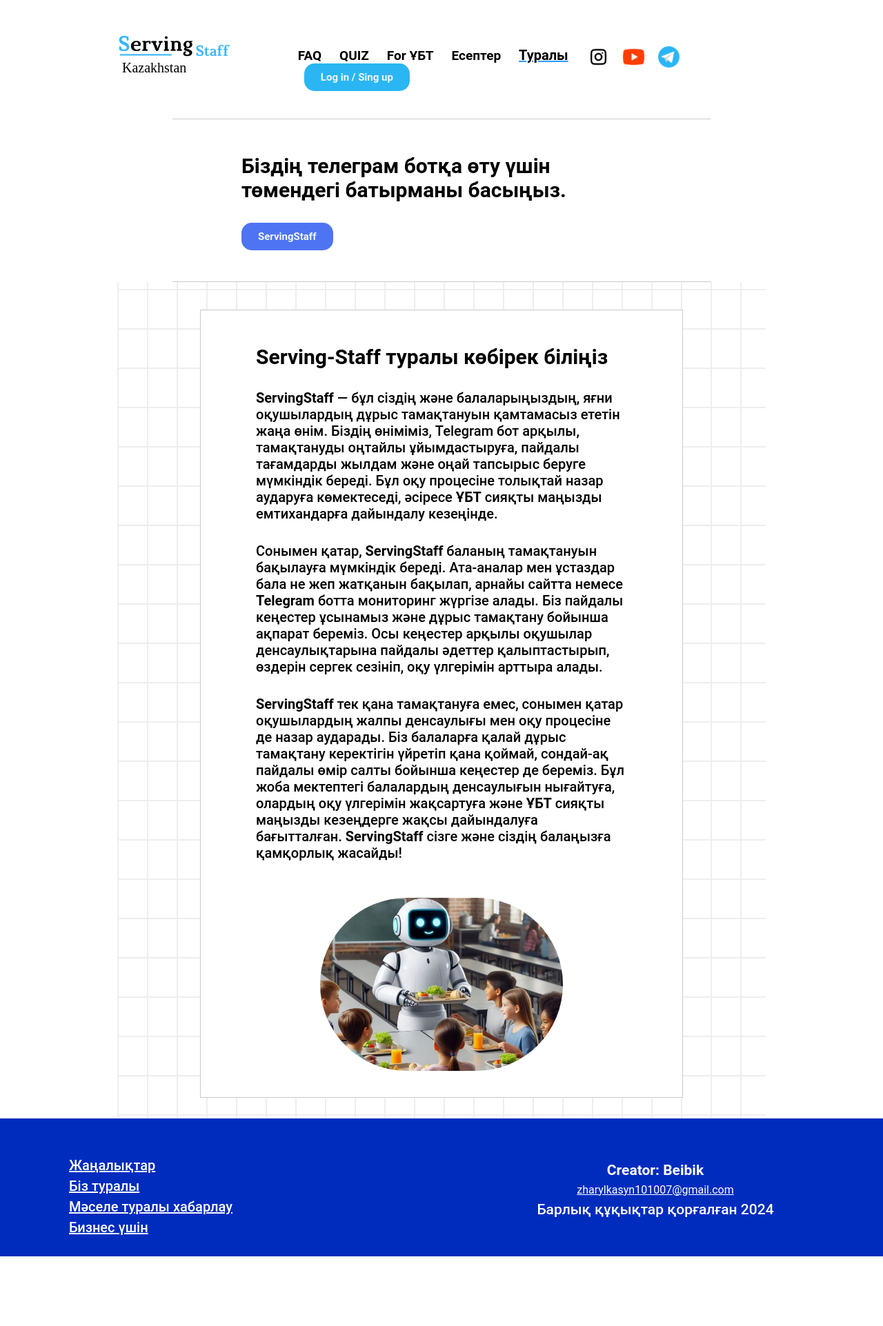
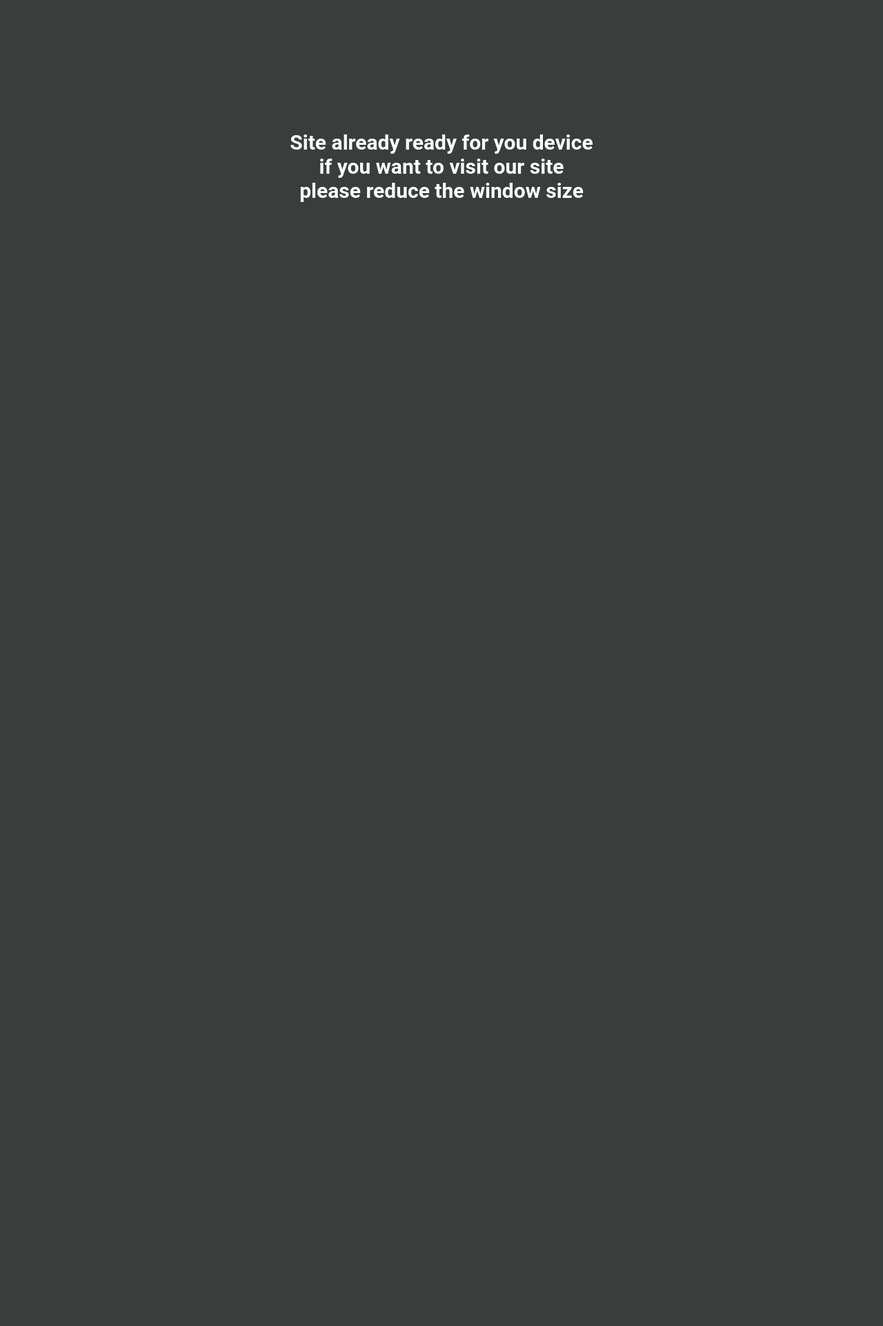
Before and after one commit to Werember/_, a PHP site: page /aobut_us.html in a window 1280 px wide; the page is wider, and only the part inside the window is pictured. Shown: that part at 69% size. Before the commit the page ends 1822 px from the top of that part, so only its background shows below. Run offline with PHP 8.4, Linux system fonts and the light colour scheme; some web fonts are replaced.

Commit message:
100%RELEASE

```diff
--- a/aobut_us.html
+++ b/aobut_us.html
@@ -60,6 +60,14 @@
 	<link rel="stylesheet" href="https://fonts.googleapis.com/css2?family=Roboto:wght@300;400;700&display=swap">
   <link rel="stylesheet" href="https://fonts.googleapis.com/css2?family=DM+Serif+Text&display=swap">
 </head>
+
+<body>
+
+  <div class="FOR_TIME">
+    <h2>Site already ready for you device</h2>
+    <h2>if you want to visit our site</h2>
+    <h2>please reduce the window size</h2>
+  </div>
 
   <div class="main_div">
 
--- a/styles/FOR_TIME.css
+++ b/styles/FOR_TIME.css
@@ -1,4 +1,34 @@
 
+.FOR_TIME ,
+.FOR_TIME h2 {
+  display: none;
+}
+
+@media all and (max-width: 1900px) {
+  .FOR_TIME {
+    display: flex;
+    flex-direction: column;
+    justify-content: baseline;
+    align-items: center;
+    margin: -100px -300px -100px -300px;
+    padding-top: 30vh;
+    position: absolute;
+    top: -1px;
+    bottom: -1px;
+    left: -1px;
+    right: -1px;
+    background-color: rgb(59, 61, 61);
+    z-index: 10000;
+  }
+  .FOR_TIME h2 {
+    display: inline-block;
+    width: 1fr;
+    margin-top: 0px;
+    font-size: 30px;
+    font-weight: 600;
+    color: #fff;
+  }
+}
 
 
 .FOR_TIME_LINKS a{
--- a/styles/footer.css
+++ b/styles/footer.css
@@ -1,7 +1,8 @@
 
 .footer_main_div_bckg {
     background-color: rgb(0, 44, 190);
-    width: 1900px;
+    /* width: 1900px; */
+    width: 195vh;
     height: 200px;
 
     position: relative;
--- a/styles/general.css
+++ b/styles/general.css
@@ -42,39 +42,3 @@ body {
   flex-direction: column;
   min-height: 100vh;
 }
-
-
-
-
-
-
-.FOR_TIME ,
-.FOR_TIME h2 {
-  display: none;
-}
-
-@media all and (max-width: 1900px) {
-  .FOR_TIME {
-    display: flex;
-    flex-direction: column;
-    justify-content: baseline;
-    align-items: center;
-    margin: -100px -300px -100px -300px;
-    padding-top: 30vh;
-    position: absolute;
-    top: -1px;
-    bottom: -1px;
-    left: -1px;
-    right: -1px;
-    background-color: rgb(59, 61, 61);
-    z-index: 10000;
-  }
-  .FOR_TIME h2 {
-    display: inline-block;
-    width: 1fr;
-    margin-top: 0px;
-    font-size: 30px;
-    font-weight: 600;
-    color: #fff;
-  }
-}
```
Also changed, not shown: count.html (+7 -0 lines), faq.html (+7 -0 lines), for_ubt.html (+8 -0 lines), quiz.html (+7 -1 lines).
